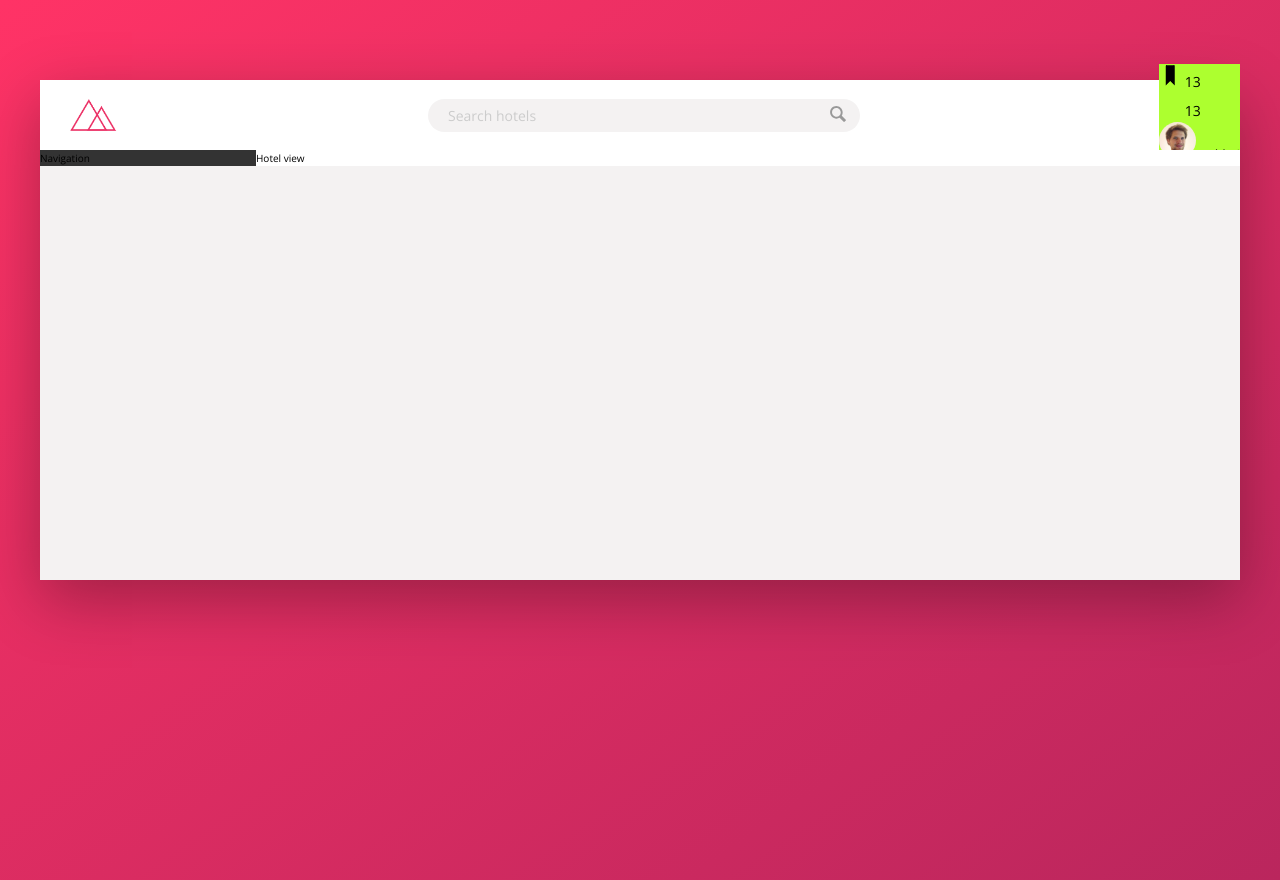
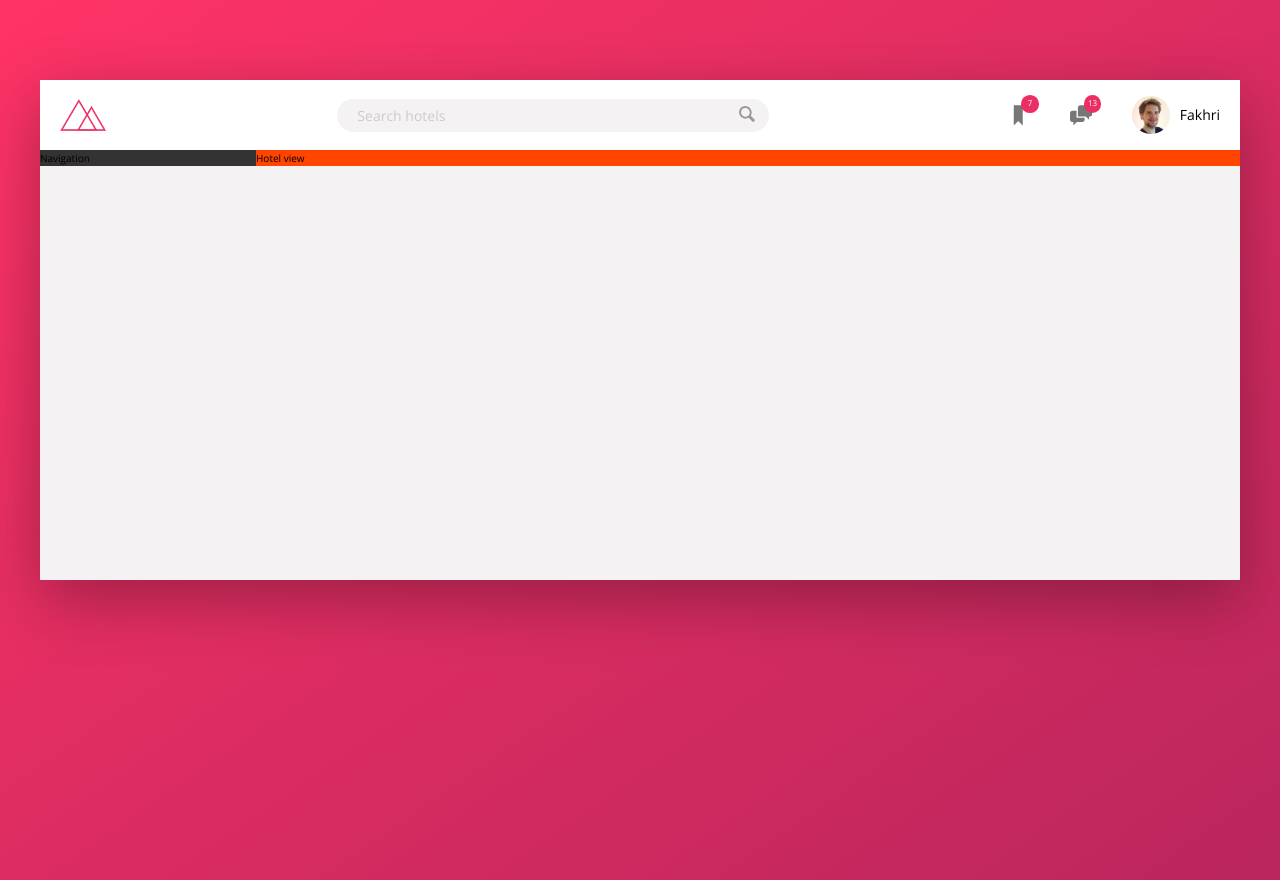
Before and after one commit to fakhrirafiki/pemesanan-hotel, a website: page index.html in a window 1280 px wide. Drawn offline with nearby package versions, Linux system fonts and the light colour scheme.

Commit message:
Header Complete

```diff
--- a/index.html
+++ b/index.html
@@ -30,11 +30,11 @@
                     <svg class="user-nav__icon">
                         <use xlink:href="img/sprite.svg#icon-bookmark"></use>
                     </svg>
-                    <span class="user-nav__notification">13</span>
+                    <span class="user-nav__notification">7</span>
                 </div>
                 <div class="user-nav__icon-box">
                     <svg class="user-nav__icon">
-                        <use xlink:href="img/sprite.svg#icon-icon-chat"></use>
+                        <use xlink:href="img/sprite.svg#icon-chat"></use>
                     </svg>
                     <span class="user-nav__notification">13</span>
                 </div>
--- a/sass/_components.scss
+++ b/sass/_components.scss
@@ -2,7 +2,7 @@
 // LOGO
 .logo {
     height: 3.25rem;
-    margin-left: 3rem;
+    margin-left: 2rem;
 }
 
 ////////////////////////////////////
@@ -67,16 +67,47 @@
 // USER NAVIGATION
 
 .user-nav {
-    background-color: greenyellow;
+    align-self: stretch;
+
+    display: flex;
+    align-items: center;
+
+    & > * {
+        padding: 0 2rem;
+        cursor: pointer;
+        height: 100%;
+        display: flex;
+        align-items: center;
+    }
+
+    & > *:hover {
+        background-color: var(--color-grey-light-2);
+    }
+
     &__icon-box {
+        position: relative;
     }
 
     &__icon {
         height: 2.25rem;
         width: 2.25rem;
+        fill: var(--color-grey-dark-2);
     }
 
     &__notification {
+        font-size: 0.8rem;
+        height: 1.75rem;
+        width: 1.75rem;
+        border-radius: 50%;
+        background-color: var(--color-primary);
+        color: #fff;
+        position: absolute;
+        top: 1.5rem;
+        right: 1.1rem;
+
+        display: flex;
+        align-items: center;
+        justify-content: center;
     }
 
     &__user {
@@ -85,6 +116,7 @@
     &__user-photo {
         height: 3.75rem;
         border-radius: 50%;
+        margin-right: 1rem;
     }
 
     &__user-name {
--- a/sass/_layout.scss
+++ b/sass/_layout.scss
@@ -27,6 +27,6 @@
 }
 
 .hotel-view {
-    background-color: #fff;
+    background-color: orangered;
     flex: 1;
 }
```
Also changed, not shown: css/main.css, 1 other file.
